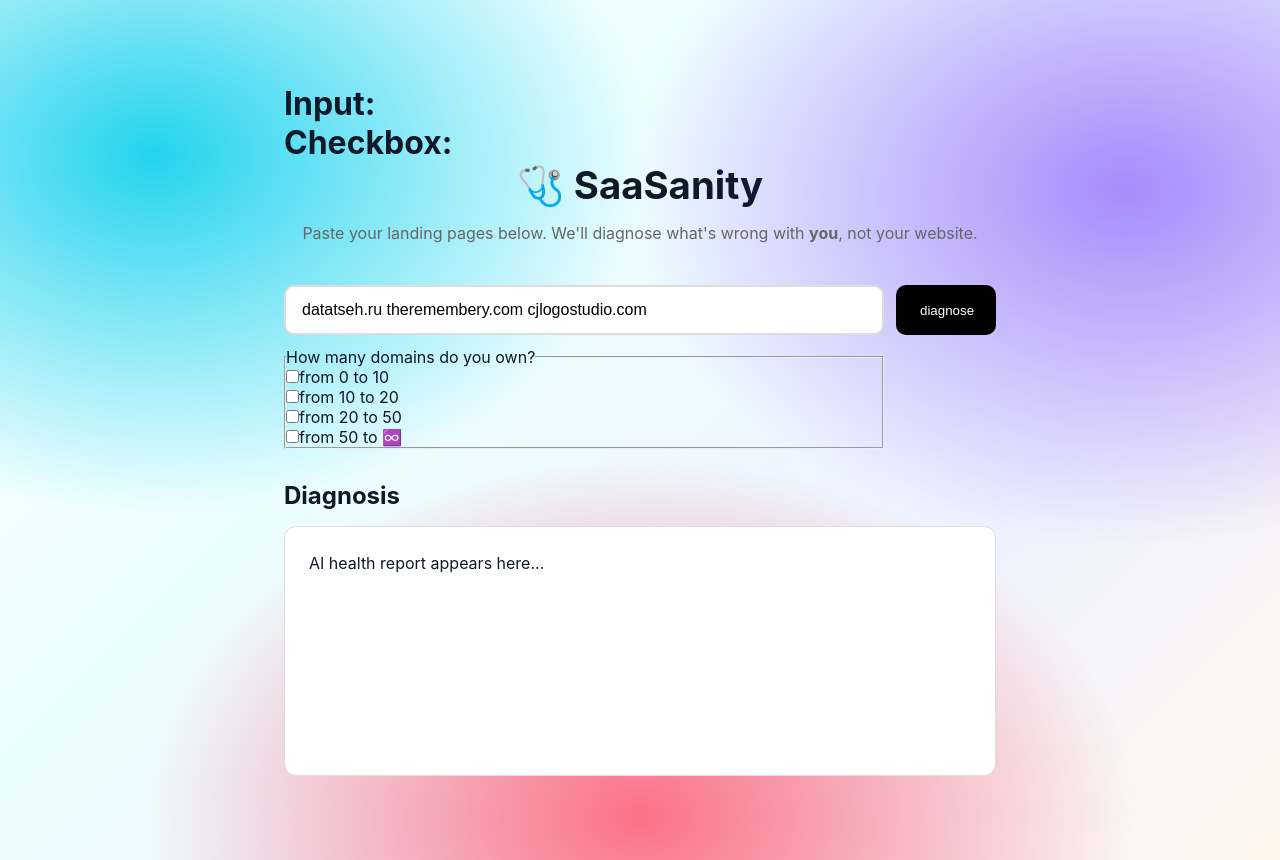
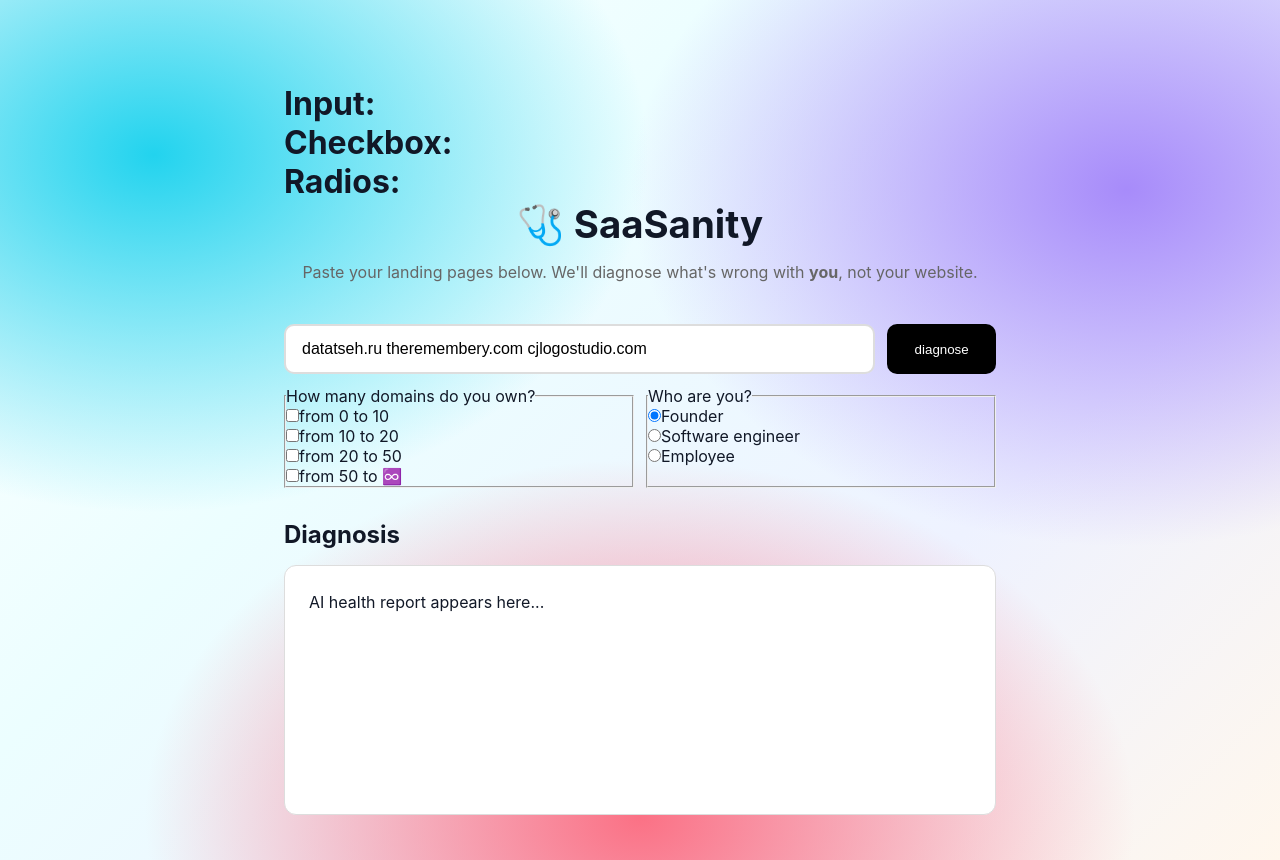
Before and after one commit to SergeyTkachenko-Cj/landing-page-therapist, a React (Create React App) app: page / in a window 1280 px wide. Built offline with nearby package versions, Linux system fonts and the light colour scheme.

Commit message:
Capture role selection via radios and store it in App state
Add founder/engineer/employee radios to the form and refine the CSS grid for inputs, checkboxes, and radios.

```diff
--- a/src/App.css
+++ b/src/App.css
@@ -50,9 +50,25 @@
 
 .input-section {
   display: grid;
-  grid-template-columns: 1fr 100px;
+  /* grid-template-columns: 1fr 100px; */
+  grid-template-columns: repeat(6, 1fr);
+  grid-template-rows: 50px 1fr;
   gap: 12px;
   margin-bottom: 32px;
+}
+
+#input {
+  grid-column: span 5 / span 5;
+}
+
+.checkboxes {
+  grid-column: span 3 / span 3;
+  grid-row-start: 2;
+}
+
+.radios {
+  grid-column: span 3 / span 6;
+  grid-row-start: 2;
 }
 
 .input-section input {
@@ -69,6 +85,8 @@
 }
 
 .input-section button {
+  grid-column-start: 6;
+  height: 50px;
   padding: 0 24px;
   border: none;
   border-radius: 10px;
@@ -136,7 +154,7 @@
   line-height: 1.6;
 }
 
-.checkboxes {
+.checkboxes, .radios {
   display: flex;
   flex-direction: column;
 }
--- a/src/App.tsx
+++ b/src/App.tsx
@@ -7,13 +7,15 @@
 function App() {
   const [inpt, setInpt] = React.useState("");
   const [box, setBox] = React.useState<string[]>([]);
+  const [radio, setRadio] = React.useState("");
 
   return (
     <div className="container">
         <h1>Input:{inpt}</h1>
         <h1>Checkbox:{box}</h1>
+        <h1>Radios:{radio}</h1>
         <Header />
-        <Form func={setInpt} funcTwo={setBox} />
+        <Form func={setInpt} funcTwo={setBox} funcThree={setRadio} />
         <Diagnosis />
     </div>
   );
--- a/src/components/Form.tsx
+++ b/src/components/Form.tsx
@@ -1,19 +1,22 @@
 type Func = {
     func: React.Dispatch<React.SetStateAction<string>>;
     funcTwo: React.Dispatch<React.SetStateAction<string[]>>;
+    funcThree: React.Dispatch<React.SetStateAction<string>>;
 };
 
 function Form(prop: Func) {
 
-    const {func, funcTwo} = prop;
+    const {func, funcTwo, funcThree} = prop;
 
     function formSubmit(formData: FormData) {
         const input = formData.get("input");
+        const rad = formData.get("radios");
         const boxes = formData.getAll("domains").filter(
           (value): value is string => typeof value === "string"
         );
 
         if (typeof input === "string") func(input);
+        if (typeof rad === "string") funcThree(rad);
         funcTwo(boxes);
     }
 
@@ -30,7 +33,7 @@
                   placeholder="your-startup.com"
                   defaultValue="datatseh.ru theremembery.com cjlogostudio.com"
               />
-              <button>diagnose</button>
+              <button className="diagnose">diagnose</button>
 
               <fieldset className="checkboxes">
                 <legend>How many domains do you own?</legend>
@@ -51,6 +54,19 @@
                 from 50 to ♾️
                 </label>
               </fieldset>
+
+              <fieldset className="radios">
+                <legend>Who are you?</legend>
+                <label>
+                    <input type="radio" value="founder" name="radios" defaultChecked={true} />Founder
+                </label>
+                <label>
+                    <input type="radio" value="software engineer" name="radios" />Software engineer
+                </label>
+                <label>
+                    <input type="radio" value="employee" name="radios" />Employee
+                </label>
+              </fieldset>
             </form>
 
             {/* <section className="diagnose">
```
